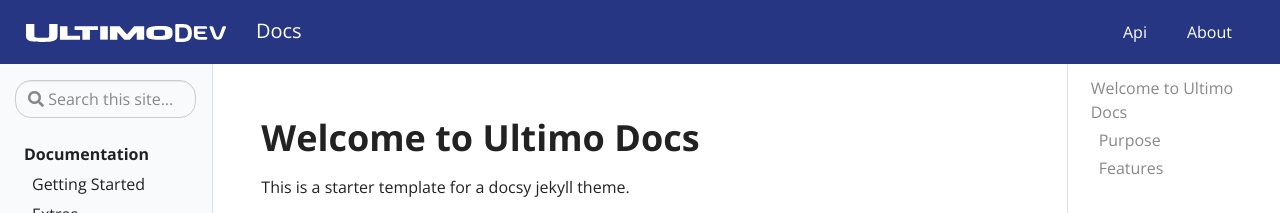
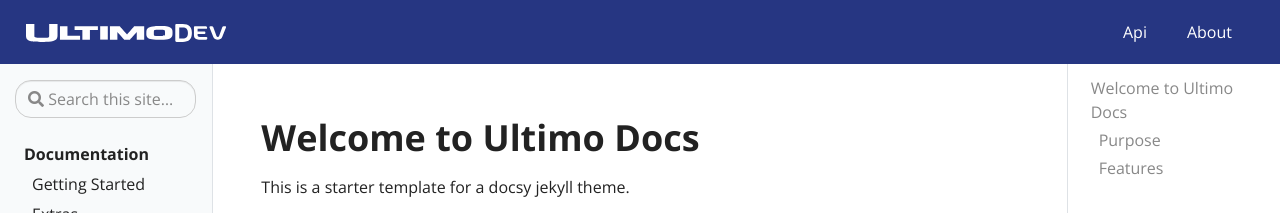
Before and after one commit to ejniemeijer/ejniemeijer.github.io, a Jekyll site: the page built from pages/index.md, in a window 1280 px wide. Shown: the top 213 px of the page. Built offline with Jekyll 4.4.1, drawn with Linux system fonts in a browser that asks for light colours.

Commit message:
Update header.html

```diff
--- a/_includes/header.html
+++ b/_includes/header.html
@@ -1,7 +1,7 @@
 <header>
         <nav class="js-navbar-scroll navbar navbar-expand navbar-dark flex-column flex-md-row td-navbar">
         <a class="navbar-brand" href="{{ site.baseurl }}/">
-            <span class="navbar-logo"></span>{% include logo.svg %}<span class="font-weight-normal">{{ site.title }}</span>
+            <span class="navbar-logo"></span>{% include logo.svg %}
 	</a>
 	<div class="td-navbar-nav-scroll ml-md-auto" id="main_navbar">
 		<ul class="navbar-nav mt-2 mt-lg-0">{% for link in site.data.navigation %}
```
